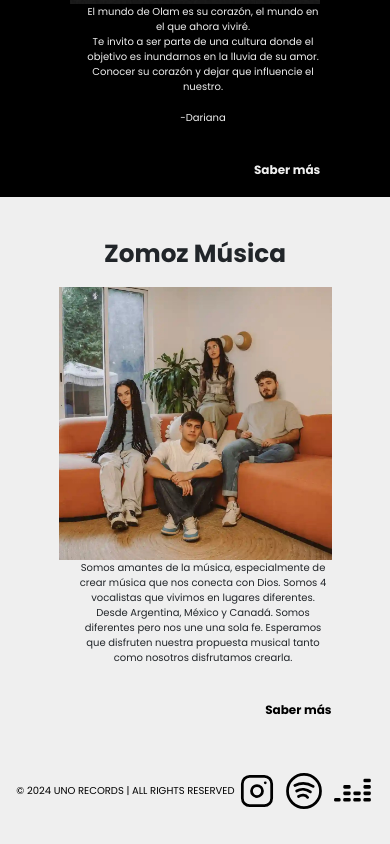
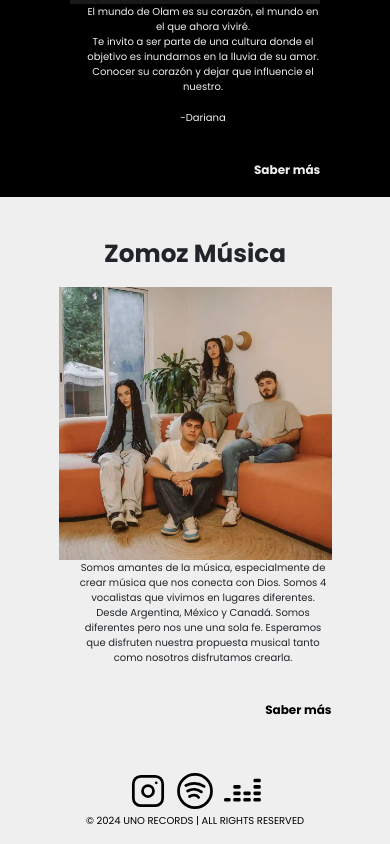
Before and after one commit to pedroperez2005/Proyecto_Final_DW, a website: page index.html in a window 390 px wide. Shown: the part 3131-3975 px from the top of the page. Drawn offline with nearby package versions, Linux system fonts and the light colour scheme.

Commit message:
hice responsive el footer

```diff
--- a/scss/layout/media/_media430.scss
+++ b/scss/layout/media/_media430.scss
@@ -108,5 +108,4 @@
     .video-ig img {
         width: 50%;
     }
-
 }
--- a/scss/layout/media/_media768.scss
+++ b/scss/layout/media/_media768.scss
@@ -73,4 +73,7 @@
         height: 200px;
     }
 
+    footer{
+        flex-direction: column-reverse;
+    }
 }
```
Also changed, not shown: css/style.css.
